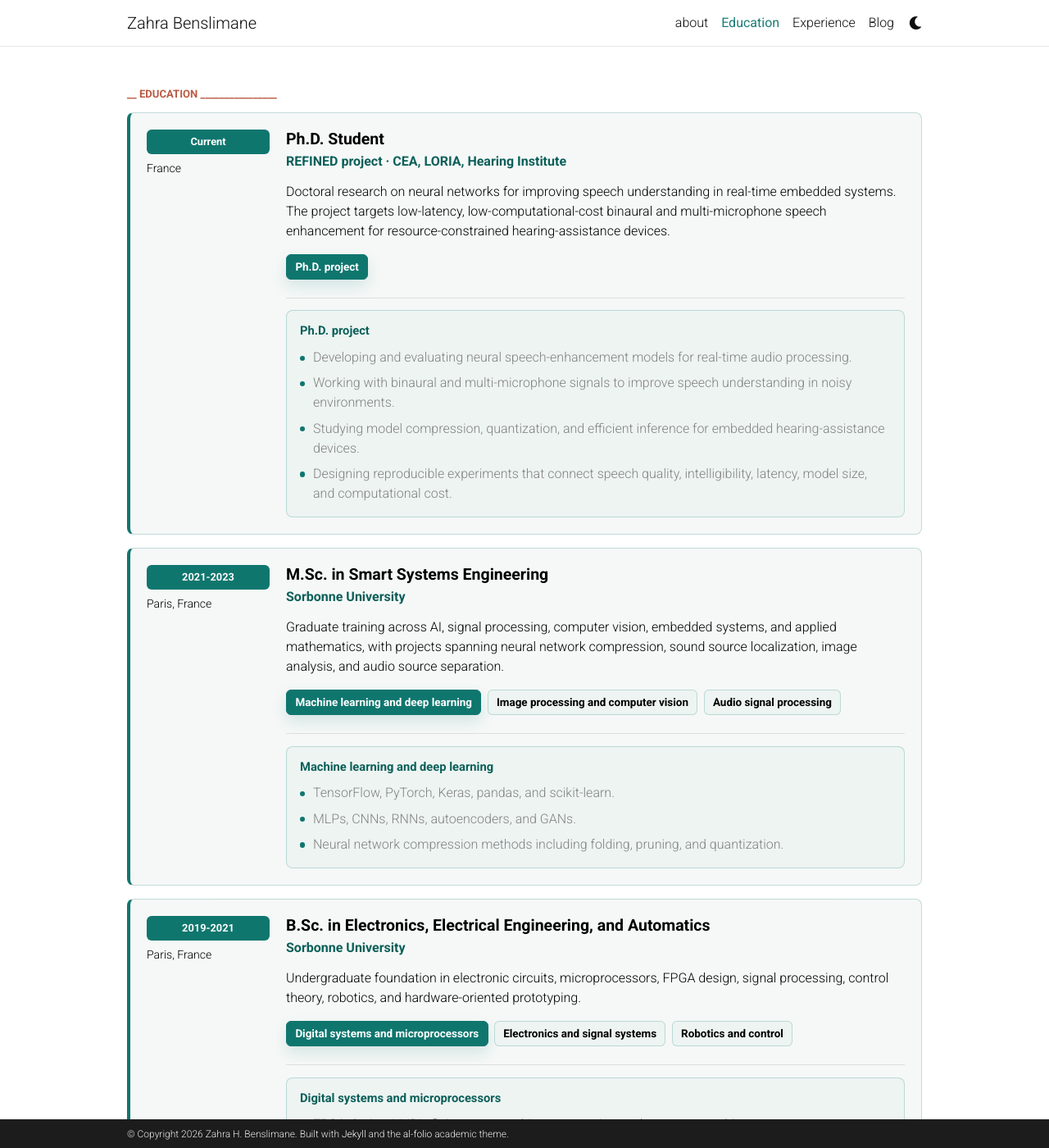
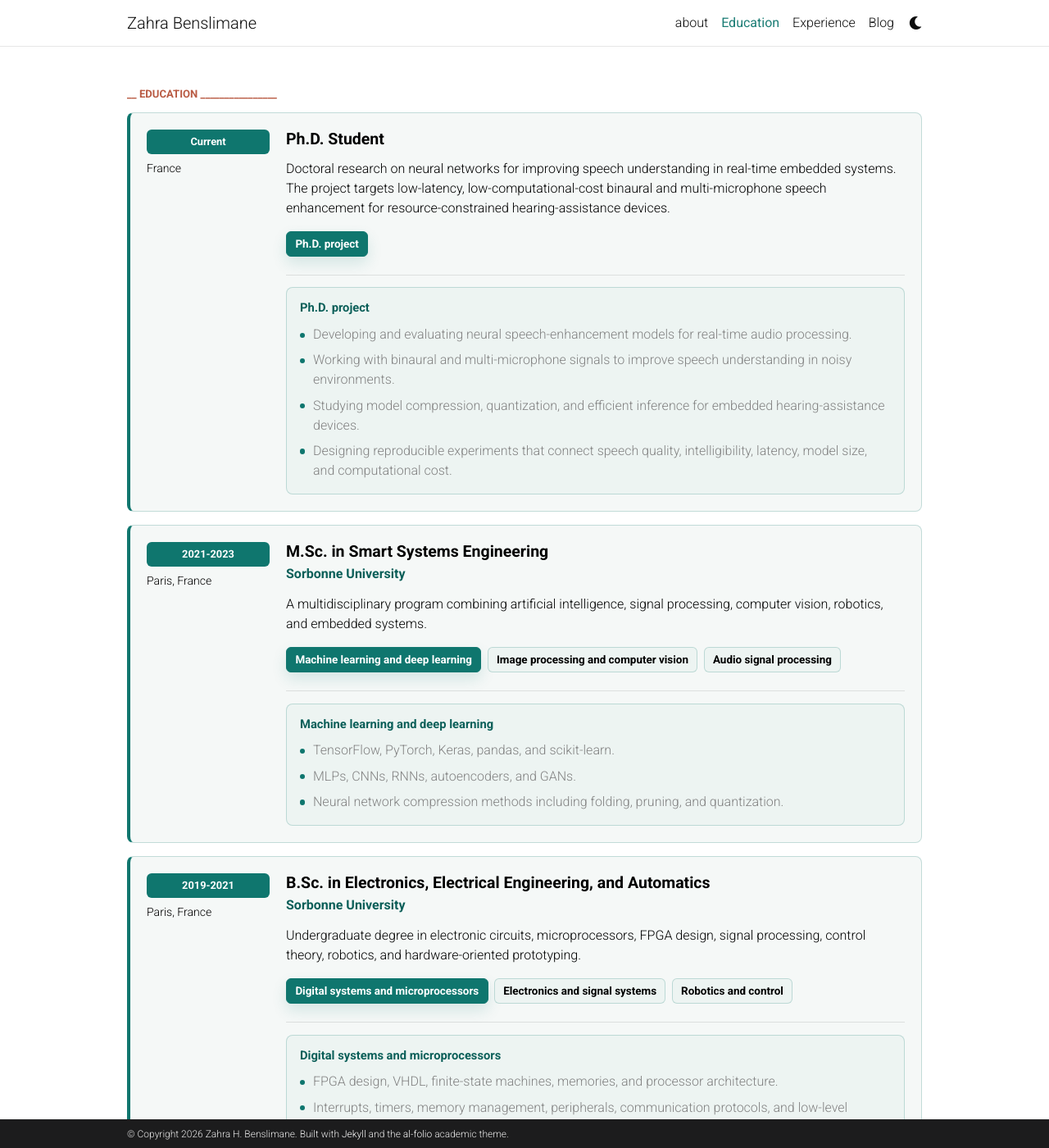
Before and after one commit to ZahraBenslimane/Portfolio, a Jekyll site: the page built from _pages/education.md, in a window 1280 px wide and 1400 px high. Shown: the whole window at 82% size. Built offline with Jekyll 4.4.1, drawn with Linux system fonts in a browser that asks for light colours; comment, search, counter and statistics services are not loaded; a style sheet for code colours, icons or effects is not loaded.

Commit message:
new version layout

```diff
--- a/_data/education.yml
+++ b/_data/education.yml
@@ -1,5 +1,5 @@
 - degree: Ph.D. Student
-  institution: REFINED project · CEA, LORIA, Hearing Institute
+  Institution: CEA-LIST, Embedded AI Laboratory
   location: France
   period: Current
   # focus:
@@ -30,9 +30,7 @@
   #  - Computer vision
   #  - Audio signal processing
   summary: >
-    Graduate training across AI, signal processing, computer vision, embedded systems,
-    and applied mathematics, with projects spanning neural network compression,
-    sound source localization, image analysis, and audio source separation.
+    A multidisciplinary program combining artificial intelligence, signal processing, computer vision, robotics, and embedded systems.
   details:
     - title: Machine learning and deep learning
       items:
@@ -56,7 +54,7 @@
   location: Paris, France
   period: 2019-2021
   summary: >
-    Undergraduate foundation in electronic circuits, microprocessors, FPGA design,
+    Undergraduate degree in electronic circuits, microprocessors, FPGA design,
     signal processing, control theory, robotics, and hardware-oriented prototyping.
   details:
     - title: Digital systems and microprocessors
--- a/_data/teaching.yml
+++ b/_data/teaching.yml
@@ -12,7 +12,7 @@
     - Scientific computing
     - Engineering exercises
 
-- title: C Programming Teaching and Mentoring
+- title: C Programming
   institution: ENSTA Paris
   period: 2025
   role: Teaching
```
